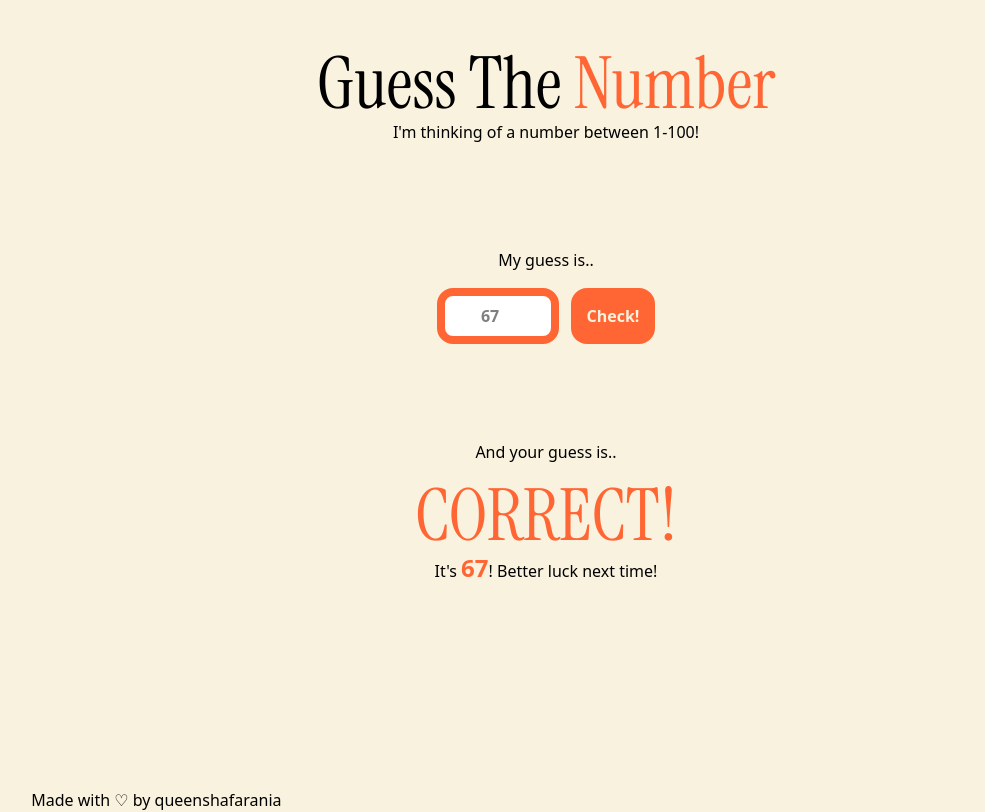
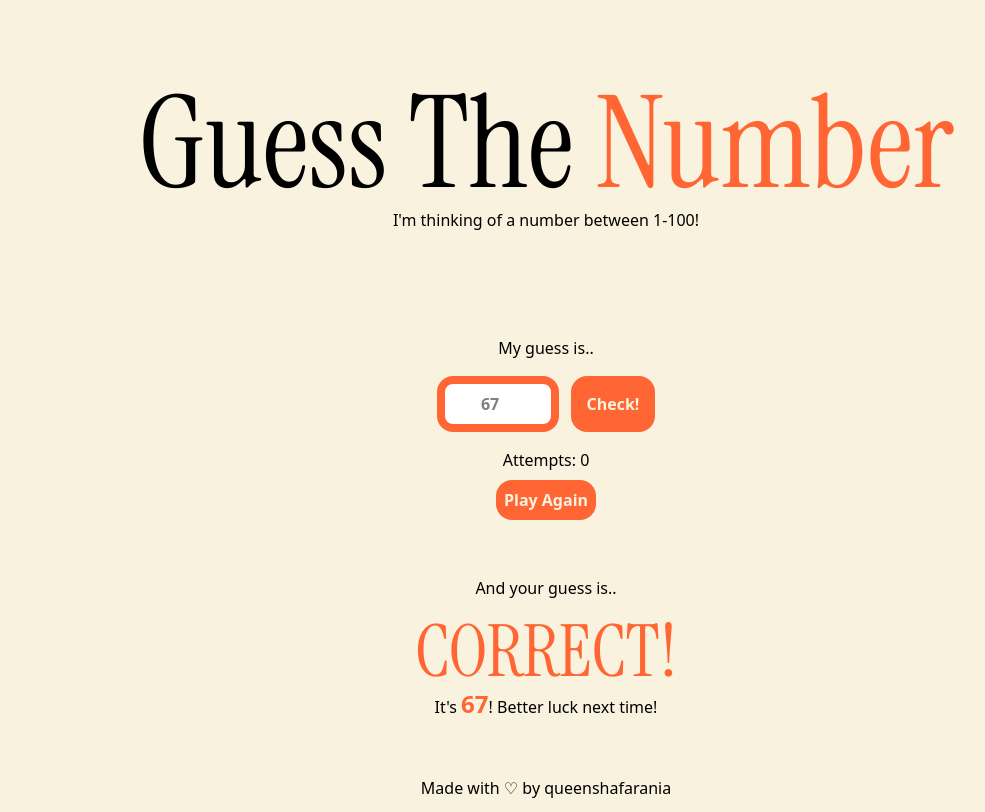
Before and after one commit to queenshafa/guess-the-number, a website: page index.html in a window 1280 px wide. Shown: the whole page, without its empty margins (94-1079 px from the left). Drawn offline with Linux system fonts and the light colour scheme.

Commit message:
fixed the UI

```diff
--- a/index.html
+++ b/index.html
@@ -8,7 +8,9 @@
     <link rel="stylesheet" href="src/output.css" />
   </head>
   <body class="bg-secondary text-center">
-    <h1 class="text-black font-instrument-serif text-7xl pt-12">
+    <h1
+      class="text-black font-instrument-serif text-7xl pt-12 lg:text-9xl lg:pt-20"
+    >
       Guess The <span class="text-primary">Number</span>
     </h1>
     <p>I'm thinking of a number between 1-100!</p>
@@ -21,8 +23,7 @@
           type="number"
           min="0"
           max="100"
-          name=""
-          id=""
+          id="guessInput"
           placeholder="67"
           class="bg-white border border-primary border-8 p-2 rounded-2xl text-center font-extrabold"
         />
@@ -32,10 +33,19 @@
           Check!
         </button>
       </div>
+      <div class="pt-4">
+        <p>Attempts: <span id="attempts">0</span></p>
+        <button
+          id="resetBtn"
+          class="bg-primary text-secondary p-2 font-extrabold rounded-2xl mt-2"
+        >
+          Play Again
+        </button>
+      </div>
     </div>
 
     <!-- Answer -->
-    <div class="pt-24">
+    <div class="pt-14">
       <p>And your guess is..</p>
       <h2 class="font-instrument-serif text-7xl text-primary pt-4">CORRECT!</h2>
       <p>
@@ -44,8 +54,10 @@
       </p>
     </div>
 
-    <footer class="absolute bottom-0 translate-1/2">
-      <p class="text-center">Made with ♡ by <a href="">queenshafarania</a></p>
+    <footer class="flex justify-center items-center">
+      <p class="text-center absolute bottom-0">
+        Made with ♡ by <a href="">queenshafarania</a>
+      </p>
     </footer>
   </body>
 </html>
```
Also changed, not shown: src/output.css, 1 other file.
